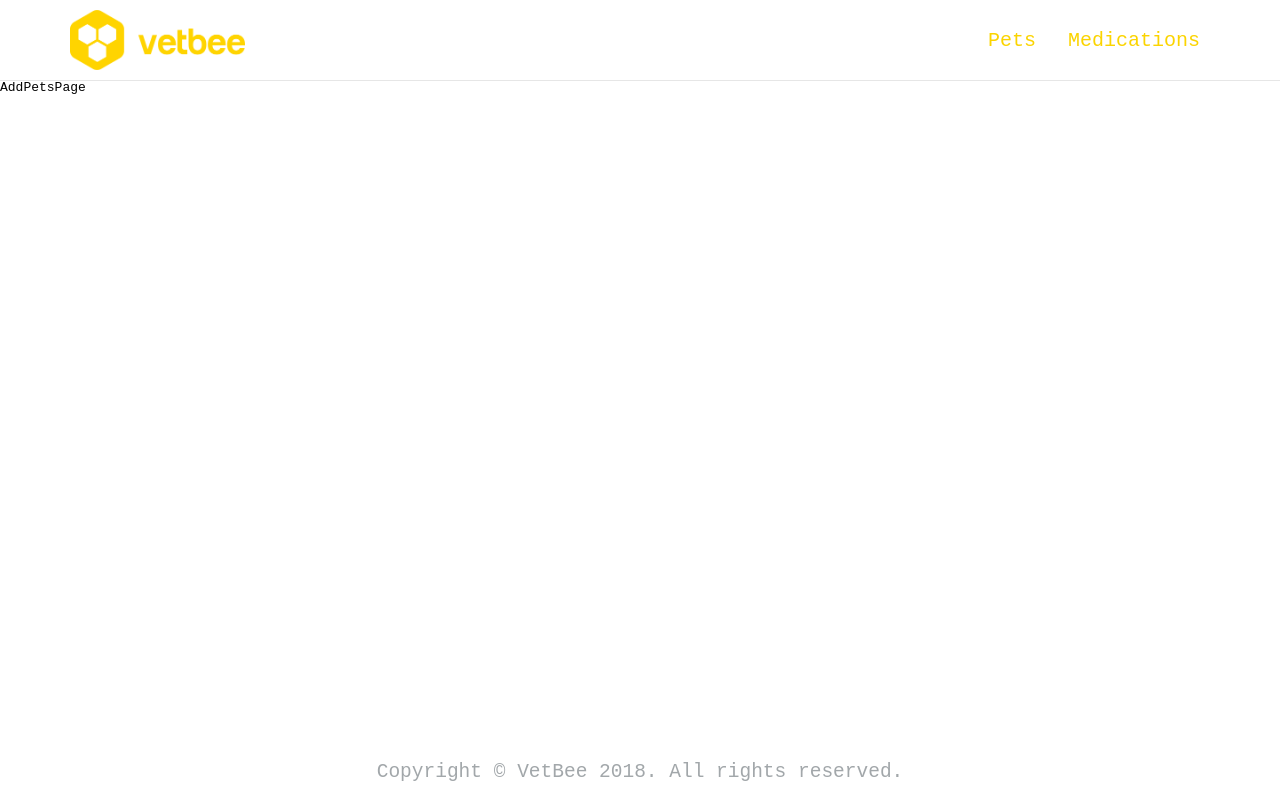
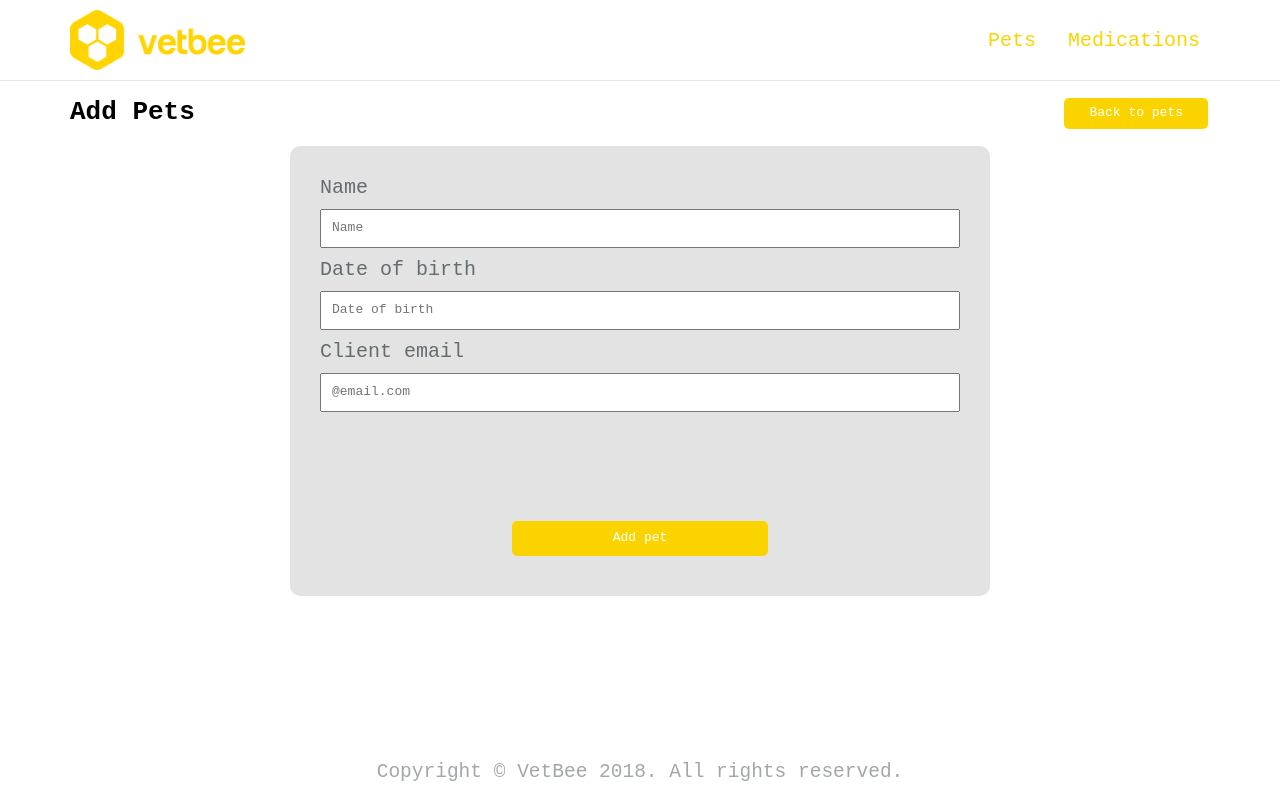
Before and after one commit to MantvydasDirgincius/vetpet_react, a React (Create React App) app: page /addPets in a window 1280 px wide. Built offline with nearby package versions, Linux system fonts and the light colour scheme.

Commit message:
UI Input

```diff
--- a/src/components/UI/Button/Button.jsx
+++ b/src/components/UI/Button/Button.jsx
@@ -2,7 +2,7 @@ import './button.css';
 
 function Button(props) {
   return (
-    <button onClick={props.onClick} className={props.full ? 'btnFull' : 'btn'}>
+    <button type={props.type} onClick={props.onClick} className={props.full ? 'btnFull' : 'btn'}>
       {props.children}
     </button>
   );
--- a/src/components/pages/AddPets/AddpetsPage.jsx
+++ b/src/components/pages/AddPets/AddpetsPage.jsx
@@ -1,5 +1,33 @@
+import Button from '../../UI/Button/Button.jsx';
+
+import { Link } from 'react-router-dom';
+import './addPets.css';
 function AddPetsPage() {
-  return <div>AddPetsPage</div>;
+  return (
+    <main className='container'>
+      <section className='hero'>
+        <h1>Add Pets</h1>
+        <Link to='/'>
+          <Button full>Back to pets</Button>
+        </Link>
+      </section>
+      <section className='formSection'>
+        <form className='addForm'>
+          <div>
+            <label htmlFor='name'>Name</label>
+            <input type='text' name='name' placeholder='Name' />
+            <label htmlFor='data'>Date of birth</label>
+            <input name='data' placeholder='Date of birth' className='textbox-n' type='text' />
+            <label htmlFor='email'>Client email</label>
+            <input type='email' name='email' placeholder='@email.com' />
+          </div>
+          <Button type='submit' full>
+            Add pet
+          </Button>
+        </form>
+      </section>
+    </main>
+  );
 }
 
 export default AddPetsPage;
--- /dev/null
+++ b/src/components/pages/AddPets/addPets.css
@@ -0,0 +1,57 @@
+.formSection {
+  margin: 0 auto;
+  width: 700px;
+}
+
+.addForm {
+  background-color: #e3e3e3;
+  padding: 30px;
+  min-width: 600px;
+  border-radius: 10px;
+  min-height: 450px;
+  display: -webkit-box;
+  display: -ms-flexbox;
+  display: flex;
+  -webkit-box-orient: vertical;
+  -webkit-box-direction: normal;
+      -ms-flex-direction: column;
+          flex-direction: column;
+  -webkit-box-pack: center;
+      -ms-flex-pack: center;
+          justify-content: center;
+  -webkit-box-align: center;
+      -ms-flex-align: center;
+          align-items: center;
+}
+
+.addForm label {
+  font-weight: 400;
+  color: #636d70;
+  font-size: 20px;
+}
+
+.addForm input {
+  padding: 10px;
+}
+
+.addForm textarea {
+  padding: 10px;
+}
+
+.addForm * {
+  display: block;
+  width: 100%;
+  margin-bottom: 10px;
+}
+
+.addForm button {
+  margin-top: auto;
+  width: 40%;
+  padding: 10px 25px;
+}
+
+.addForm select {
+  padding: 10px;
+  color: #636d70;
+}
+/*# sourceMappingURL=addPets.css.map */
--- /dev/null
+++ b/src/components/pages/AddPets/addPets.scss
@@ -0,0 +1,41 @@
+.formSection{
+    margin: 0 auto;
+    width: 700px;
+}
+.addForm {
+    background-color: rgb(227, 227, 227);
+    padding: 30px;
+    min-width: 600px;
+    border-radius: 10px;
+    min-height: 450px;
+    display: flex;
+    flex-direction: column;
+    justify-content: center;
+    align-items: center;
+    label {
+      font-weight: 400;
+      color: rgb(99, 109, 112);
+      font-size: 20px;
+    }
+    input {
+      padding: 10px;
+    }
+    textarea {
+      padding: 10px;
+    }
+     * {
+      display: block;
+      width: 100%;
+      margin-bottom: 10px;
+    }
+     button {
+      margin-top: auto;
+      width: 40%;
+      padding: 10px 25px;
+
+    }
+     select {
+      padding: 10px;
+      color: rgb(99, 109, 112);
+    }
+  }
```
Also changed, not shown: src/components/UI/Input/Input.jsx (added, +13 -0 lines), 1 other file (tests, documents, lock files or other folders).
